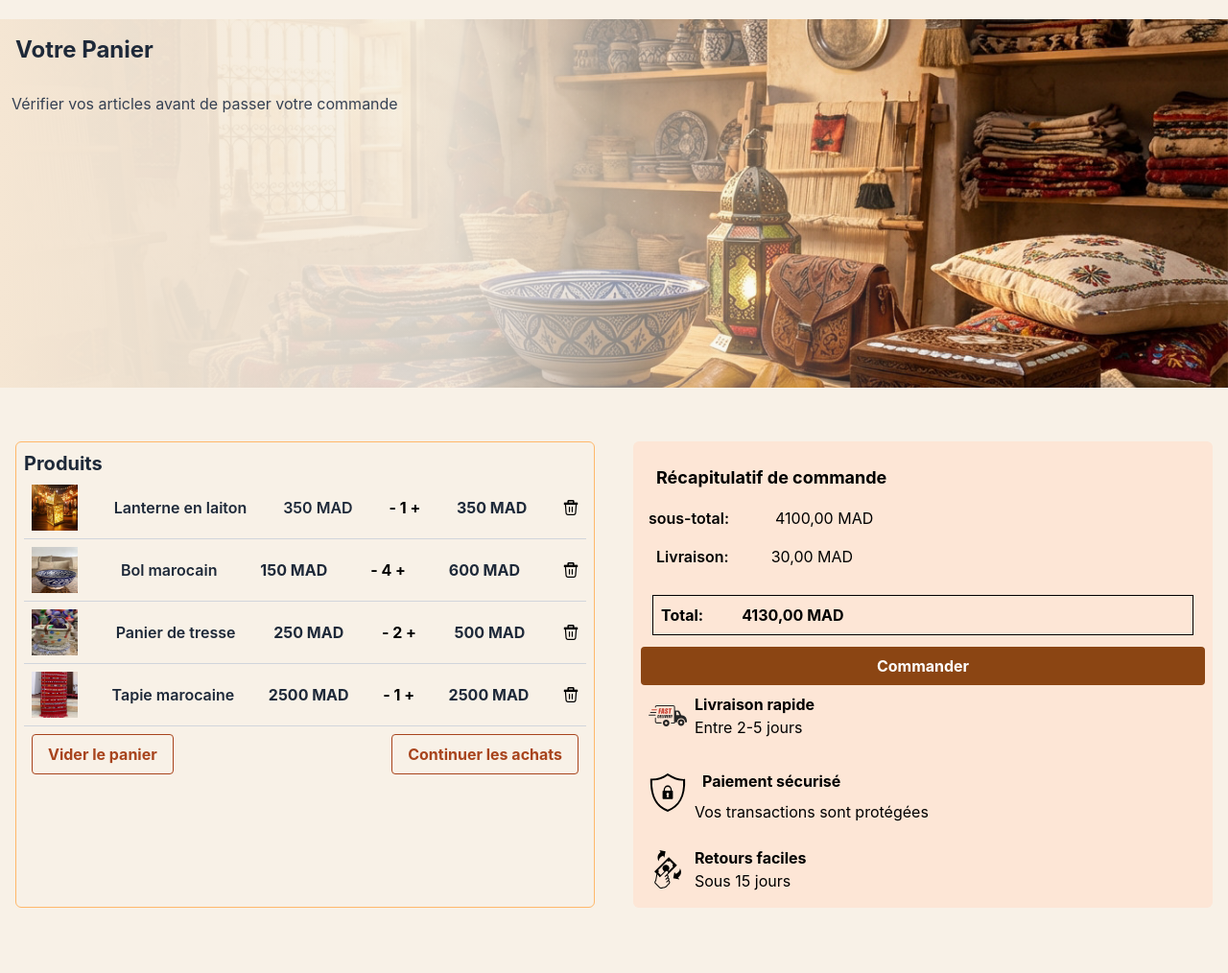
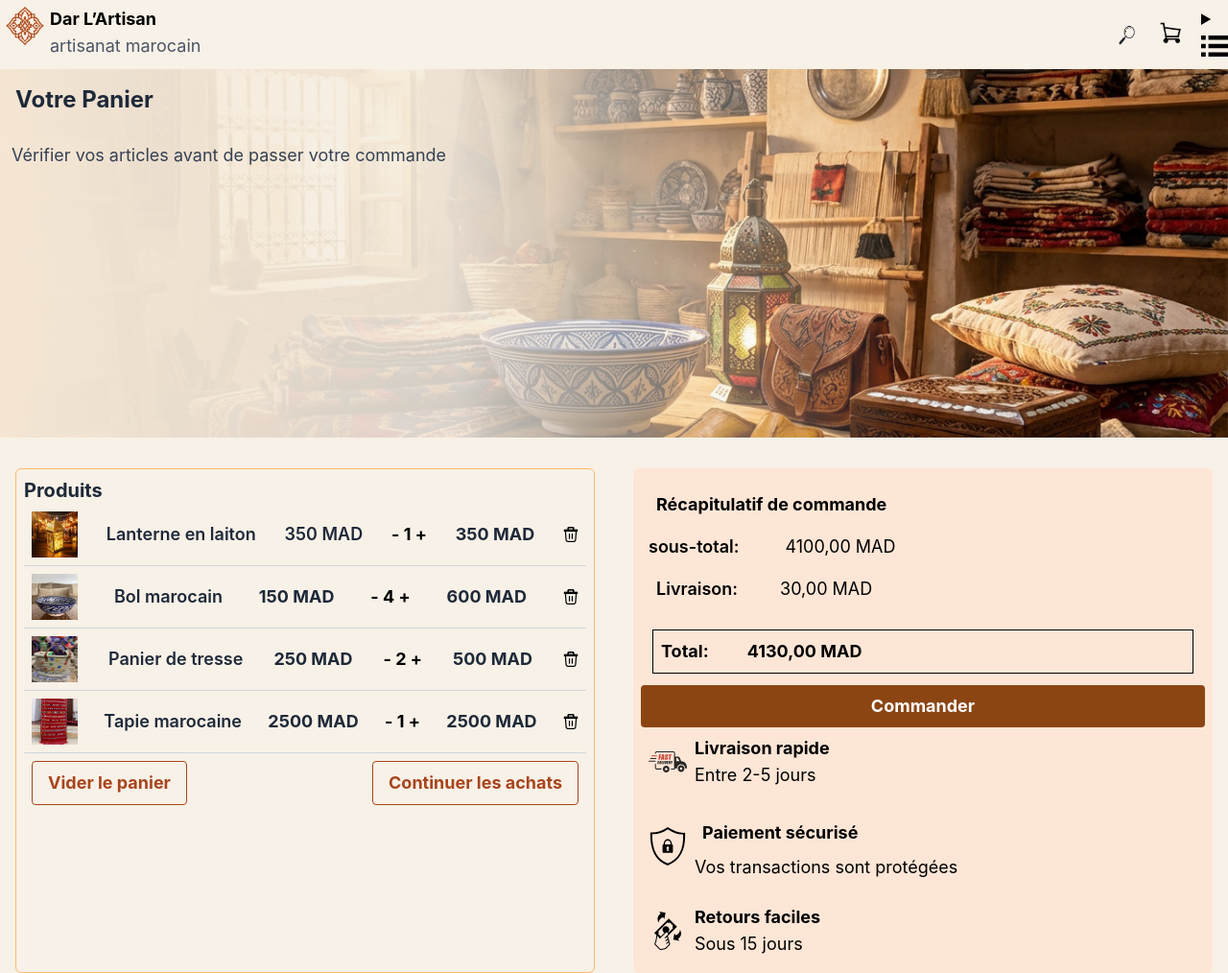
Before and after one commit to Amina-lakhddar/Dar_Artisant, a website: page panier.html in a window 1280 px wide. Shown: the top 1014 px of the page at 96% size. Drawn offline with Linux system fonts and the light colour scheme.

Commit message:
add and styling header content

```diff
--- a/panier.html
+++ b/panier.html
@@ -9,11 +9,42 @@
 </head>
 
 <body class="bg-background text-xs w-full
-    md:text-base
-    lg: text-lg  ">
-    <header>
+    md:text-lg
+    lg: text-xl">
+    <!--========================= header ================================-->
+    <header class="flex items-center w-full p-4 px-0 mx-0 gap-17 h-17 ">
+        <!-- Logo -->
+        <a href="index.html" class="flex w-full hover:scale-102 transition-transform" >
+            <img class="h-11 w-11 mx-1" src="./images/Emblème_arabesque_terracotta_symétrique-removebg-preview.png" alt="Dar L’Artisan">
+            <div class="flex flex-col w-full">
+                <p class="text-lg font-bold">Dar L’Artisan</p>
+                <p class="text-gray-600">artisanat marocain</p>
+            </div>
+        </a>
 
+        <!-- Icons -->
+        <div class="flex gap-3 justify-end items-center w-2/3 ml-auto">
 
+            <!-- Search: décoration uniquement -->
+            <a href="#search" class="hover:scale-110 transition-transform"><img class="w-7 h-7" src="./images/Screenshot_2026-10-12_142606-removebg-preview.png" alt=""></a>
+
+            <!-- User: décoration uniquement -->
+            <a href="panier.html" class="hover:scale-110 transition-transform"><img class="w-10 h-10" src="./images/109338-removebg-preview.png" alt=""></a>
+
+            <!-- Menu cliquable -->
+            <details class="cursor-pointer">
+                <summary aria-label="Ouvrir le menu">
+                    <img class="w-7 h-7" src="./images/list-square-bullet-icon.svg">
+                </summary>
+                <nav aria-label="Navigation principale " class="absolute right-0 mt-2 w-25 bg-background border border-gray-300 rounded-md shadow-lg z-10">
+                    <a class="block p-2 hover:bg-gray-200" href="index.html">Accueil</a>
+                    <a class="block p-2 hover:bg-gray-200" href="catalogue.html">Catalogue</a>
+                    <a class="block p-2 hover:bg-gray-200" href="about.html">À propos</a>
+                    <a class="block p-2 hover:bg-gray-200" href="contact.html">Contact</a>
+                </nav>
+
+            </details>
+        </div>
     </header>
 
     <main>
@@ -21,7 +52,7 @@
 
             <!-- intro screen -->
 
-            <div class="bg-[url('./images/moroccan-artisan-backg.jpg')] h-42 bg-cover w-full bg-center mt-5
+            <div class="bg-[url('./images/moroccan-artisan-backg.jpg')] h-42 bg-cover w-full bg-center my-4 mt-1
                 md:h-72 lg:h-96">
                 <div class="bg-gradient-to-r from-[#F5E6D3] via-[#f5f0e6]/85 to-transparent w-3/4 h-full">
                     <h1 class="text-2xl font-bold text-gray-800 p-4">Votre Panier</h1>
@@ -30,7 +61,7 @@
             </div>
 
             <!-- Products in panier -->
-            <div class="w-full p-4 my-10 grid grid-cols-1 gap-3
+            <div class="w-full p-4 my-4 grid grid-cols-1 gap-3
                 md:grid-cols-1 md:gap-6
                 lg:grid-cols-2 lg:gap-10">
                 <div class="bg-[#F8F1E7] w-full p-2 border border-orange-300 rounded-md">
```
Also changed, not shown: output.css.
